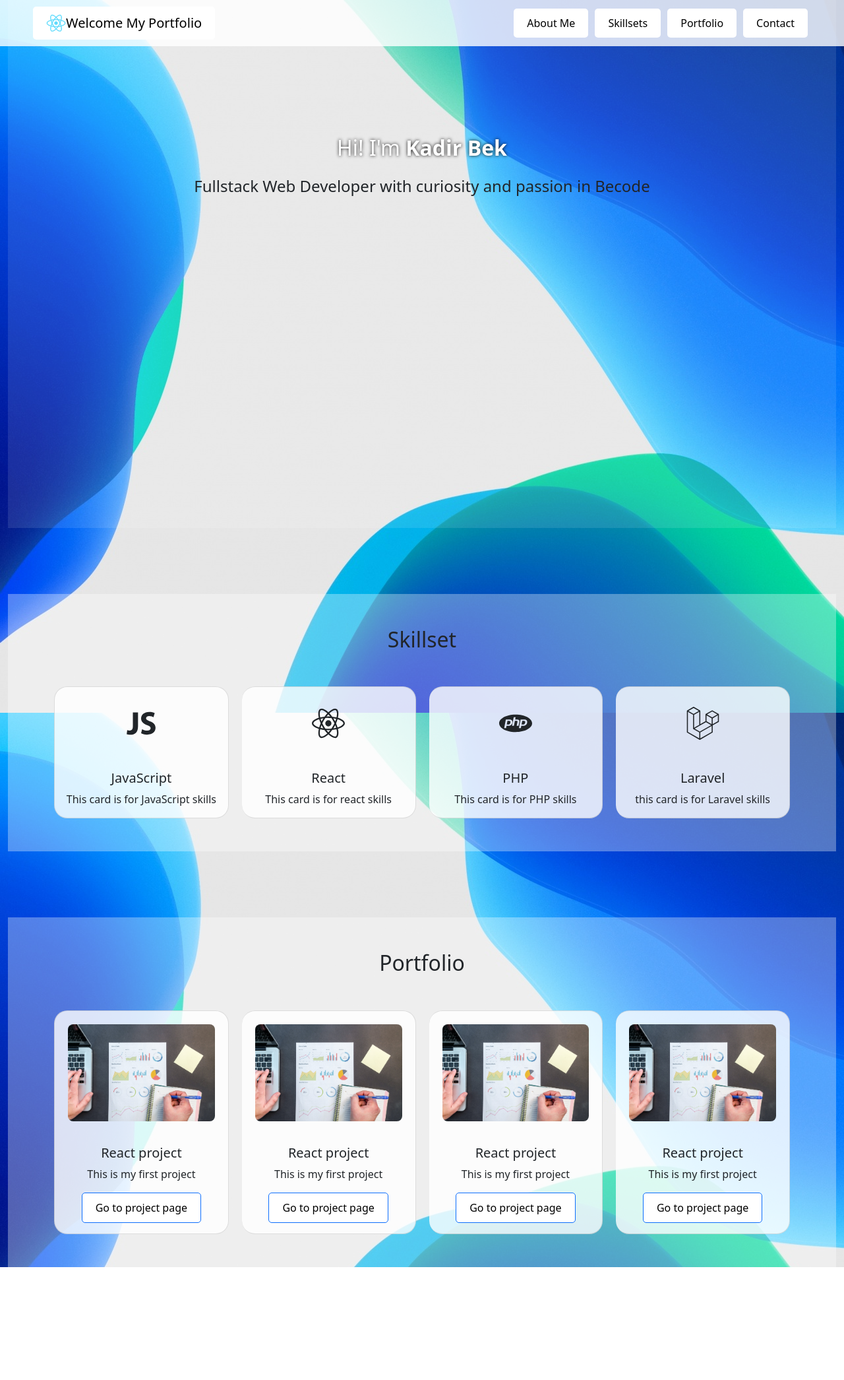
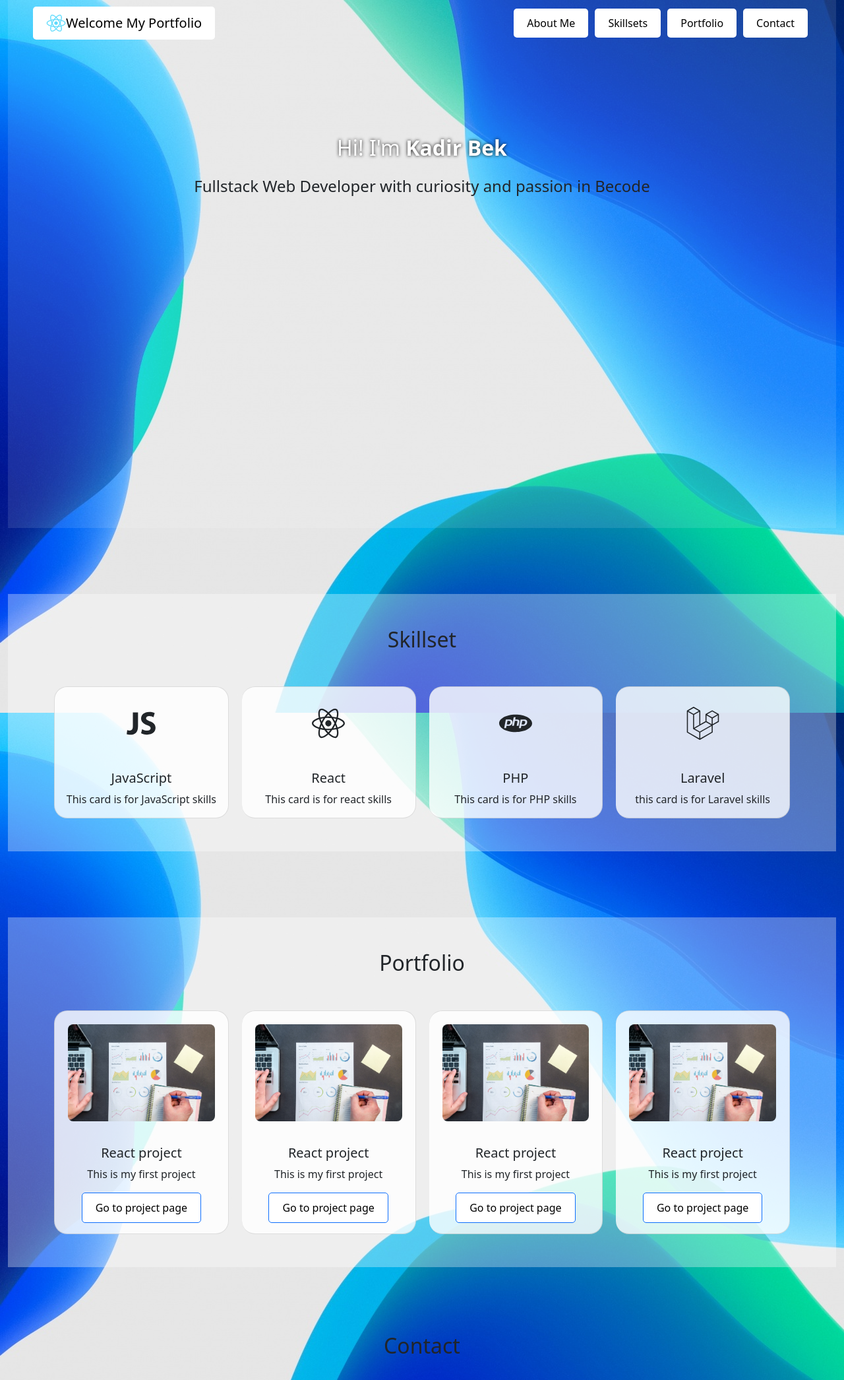
Before and after one commit to kdrbek06/portfolio, a React (Create React App) app: page / in a window 1280 px wide. Shown: the whole page at 66% size. Before the commit the page ends 2020 px from the top, so only its background shows below. Built offline with nearby package versions, Linux system fonts and the light colour scheme.

Commit message:
Add Contact title to contact component

```diff
--- a/src/components/Contact.tsx
+++ b/src/components/Contact.tsx
@@ -1,7 +1,13 @@
 export default function Contact () {
   return (
-    <div>
+    <div className="contactContainer">
+      <div>
+          <h2>Contact</h2><br />
+      </div>
 
+      <div>
+
+      </div>
     </div>
   );
 }
--- a/src/index.css
+++ b/src/index.css
@@ -56,9 +56,14 @@ a:active {
 .navbar {
   padding: 50px;
   background-color: #ebebeb;
-  background-color: rgba(255, 255, 255, 0.8);
+  background-color: rgba(255, 255, 255, 0);
+}
 
-}
+/* .bg-nBlue {
+  background-color: rgba(24, 44, 57, .85);
+  -webkit-box-shadow: 0 2px 4px rgb(24 44 57);
+  box-shadow: 0 2px 4px rgb(24 44 57);
+} */
 
 .navLink a{
   margin: 5px !important;
```
